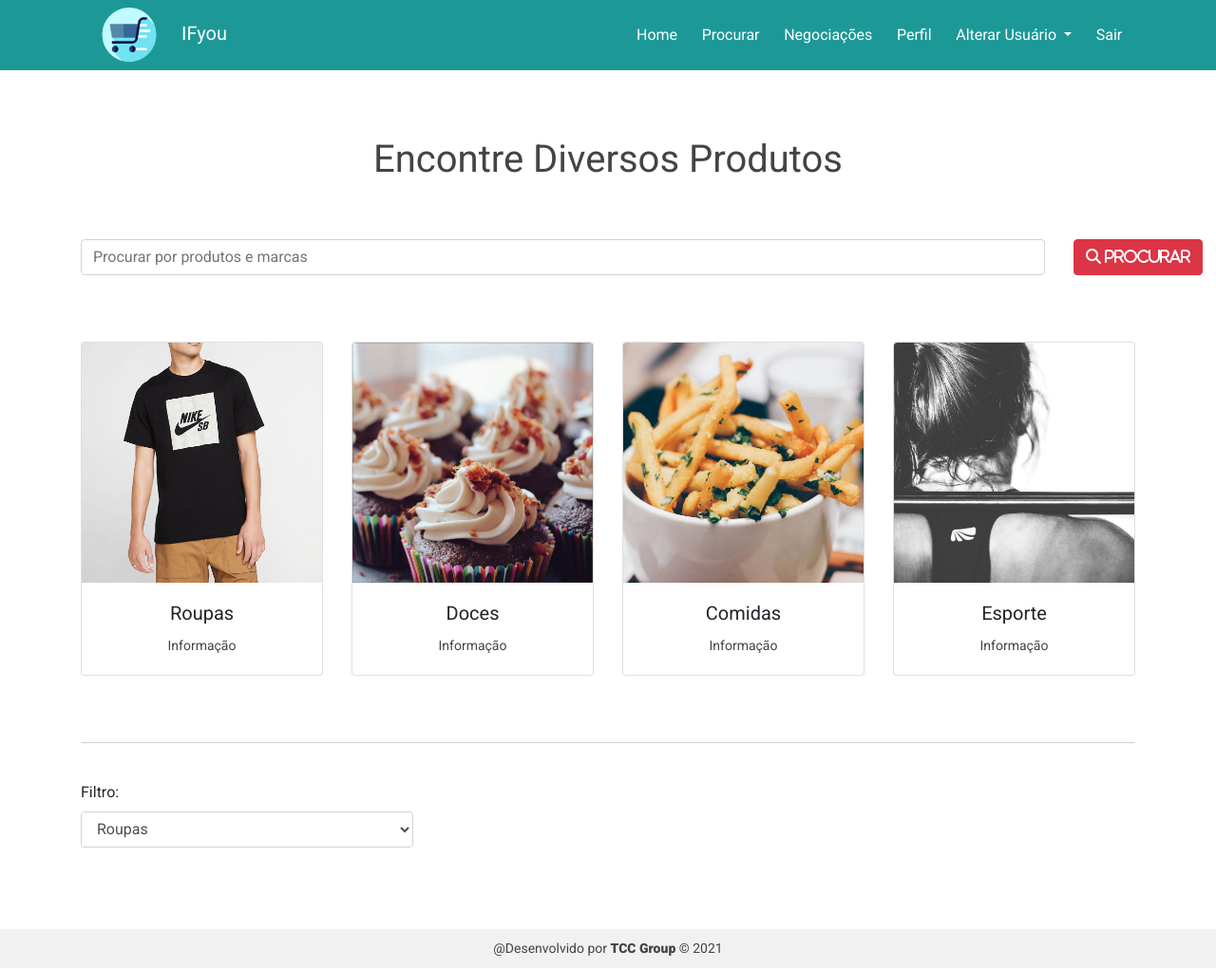
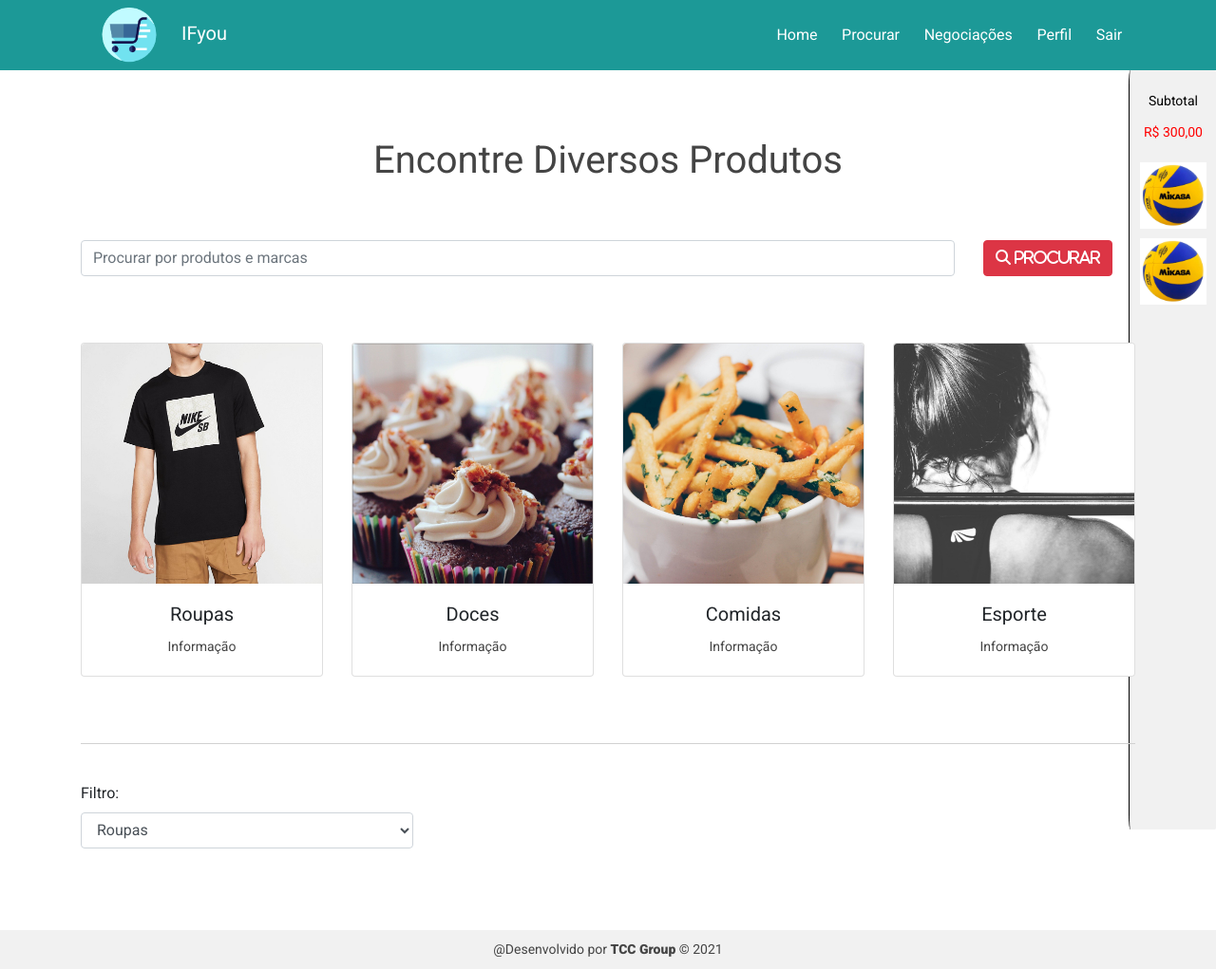
Before and after one commit to Jaooow/TCC, a PHP site: page /procurar_produtos.php in a window 1280 px wide. Shown: the whole page at 95% size. Run offline with PHP 8.4, Linux system fonts and the light colour scheme; a user stored in the database is signed in; data comes from the database, SQL or seed files in the repository; some libraries are stand-ins or nearby versions.

Commit message:
Carrinho

```diff
--- a/css/styles.css
+++ b/css/styles.css
@@ -607,3 +607,35 @@
         margin-bottom: 5vh;
     }
 }
+
+
+
+.carrinho-right{
+    border-radius:2%;
+    background-color:#F1F1F1;
+    padding: 0.6vw;
+    position:fixed;
+    height: 100vh;
+    text-align: center;
+    border-left: 1px solid #000;
+}
+
+.carrinho-right img{
+   margin: 5px auto;
+   height: 70px;
+}
+.carrinho-right img:hover{
+    background-color: #444;
+ }
+
+.carrinho-right .carrinho-itens {
+    color: #000;
+    margin-top: 2px;
+    padding: 12px;
+    margin-bottom: 0px;
+}
+
+.carrinho-itens_2{
+    color: red;
+
+}
--- a/procurar_produtos.php
+++ b/procurar_produtos.php
@@ -4,6 +4,23 @@
 ?>
 <body>
 	<main>
+		<div class="carrinho">
+			<div class="container-fluid">
+				<div class="row">
+					<div class="col-md-11">
+
+					</div>
+					<div class="col-md-1">
+						<div class="carrinho-right">
+							<p class = "carrinho-itens">Subtotal</p>
+							<p class = "carrinho-itens_2">R$ 300,00</p>
+							<img src="img/exemplo-card.jpg" alt="">
+							<img src="img/exemplo-card.jpg" alt="">
+						</div>
+					</div>
+				</div>
+			</div>
+		</div>
 		<!-- Search Products -->
 		<div id="procurar-produtos">
 			<div class="container">
@@ -11,7 +28,7 @@
 					<div class="col-12">
 						<h3 class ="main-title-search">Encontre Diversos Produtos</h3>
                     </div>
-					<div class="col-md-11">
+					<div class="col-md-10">
 						<div class="input-group">
 							<input type="text" class="form-control input-produtos" id="procurar_produto" aria-describedby="Procurar Produto" placeholder="Procurar por produtos e marcas">
 						</div>
--- a/seleciona_produtos.php
+++ b/seleciona_produtos.php
@@ -7,7 +7,7 @@
         $id=$_POST["id"];
 		$id=strtoupper($id);
 		$tabela="";
-        $select="SELECT foto, produtos.nome as nome_produto, preco, tipo_produto, descricao, telefone, usuarios.nome as nome_usuario FROM produtos inner join usuarios on produtos.cod_vendedor=id_usuario inner join vendedores on vendedores.cod_vendedor=id_usuario where tipo_produto='$id'";
+        $select="SELECT produtos.nome as nome_produto, preco, tipo_produto, descricao, telefone, usuarios.nome as nome_usuario FROM fotos inner join produtos on cod_produto=id_produto inner join usuarios on cod_vendedor=id_usuario where tipo_produto='$id'";
 		$res = mysqli_query($con, $select) or die(mysqli_error($con));
 		while($linha=mysqli_fetch_assoc($res)){
 			$tabela.='<!-- Table Produtos e demais-->
@@ -16,7 +16,7 @@
 				<div class="row">
 					<div class="col-md-3">
 						<div class="card">
-							<img src="fotos/'.$linha["foto"].'" class="card-img-top" alt="Imagem Produto 4">
+							<img src="img/exemplo-card.jpg" class="card-img-top" alt="Imagem Produto 4">
 							<div class=" card-body">
 								<!-- Nome Produto -->
 								<h5 class = "card-title">'.$linha["nome_produto"].'</h5>
```
Also changed, not shown: cadastrar_produto.php (+24 -62 lines), cadastro_de_produtos.php (+3 -7 lines), js/script_cadastro_produto.js (+2 -7 lines), tcc.sql (+29 -46 lines).
